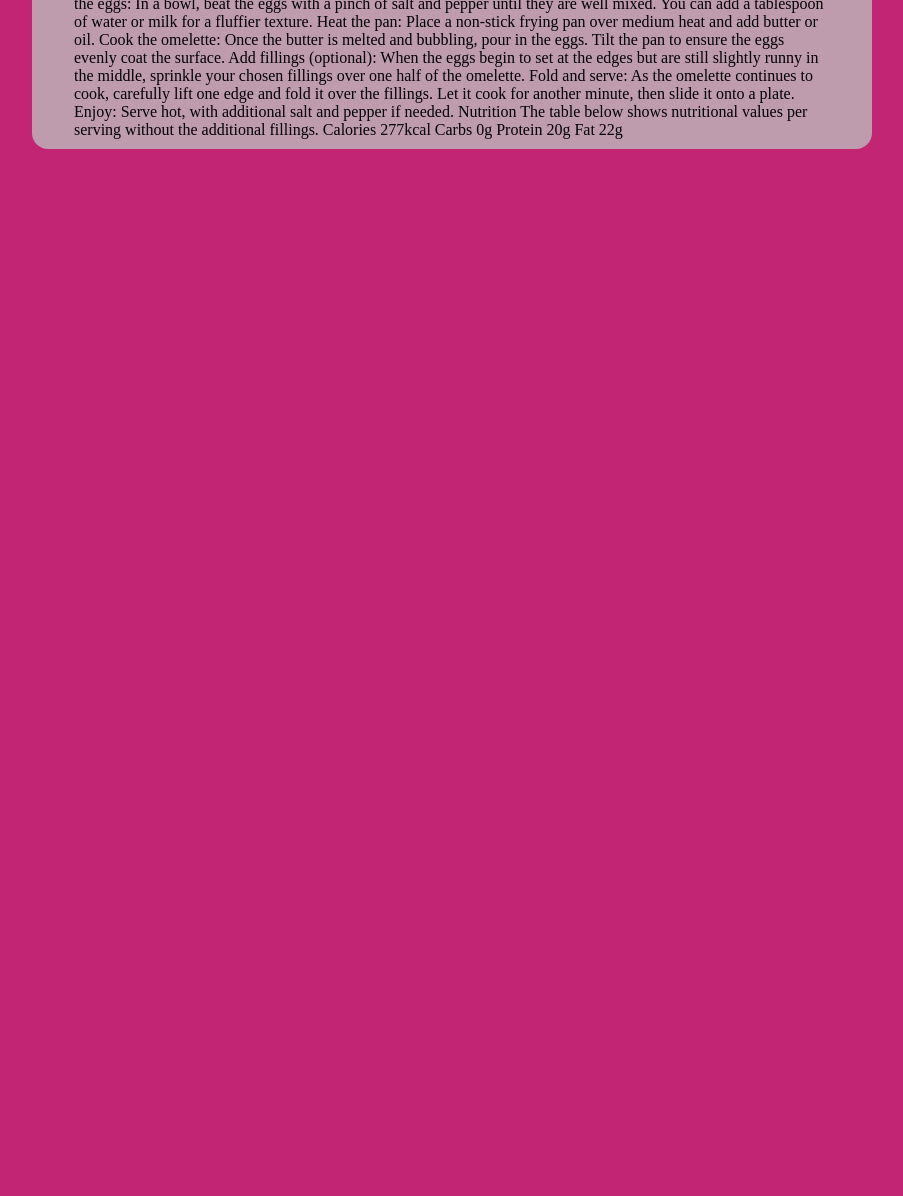
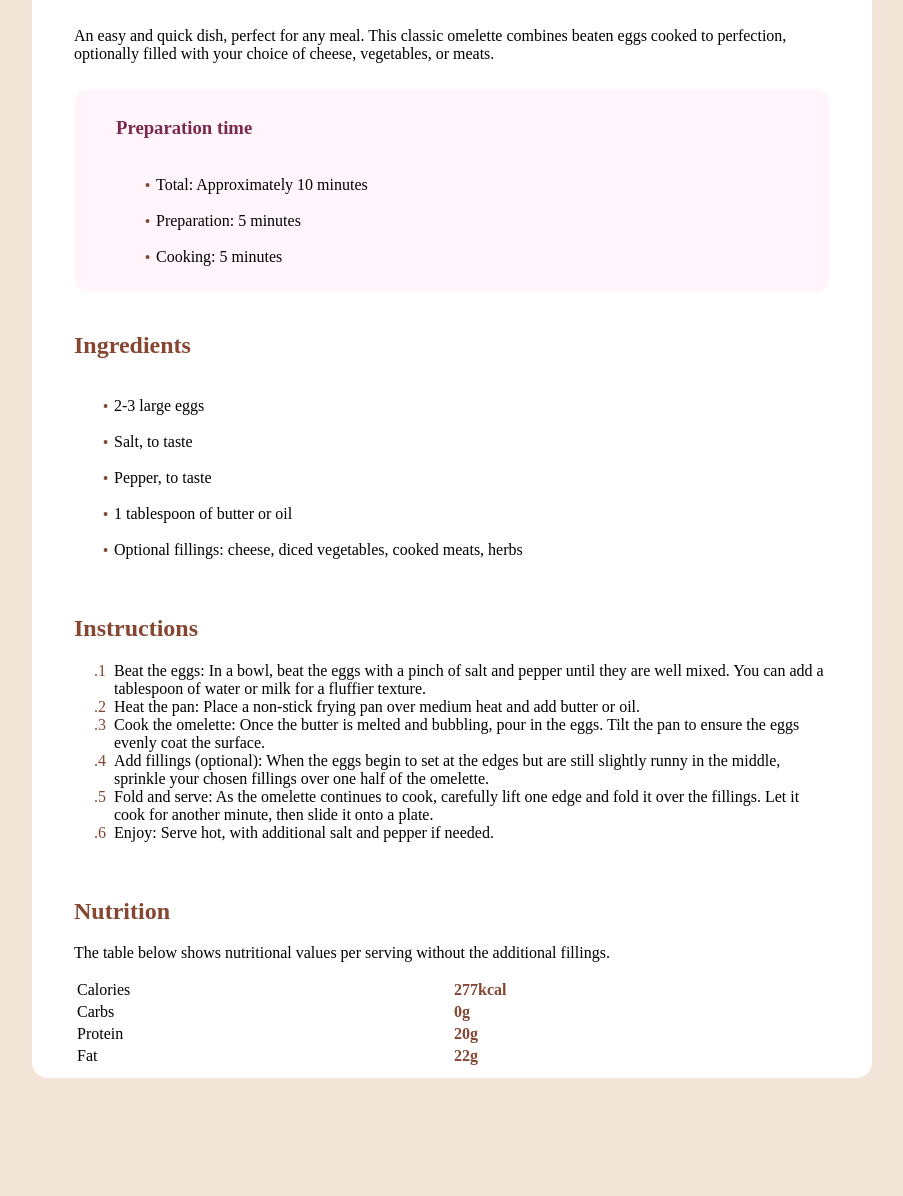
Before and after one commit to shonczinner/recipe-page-main, a plain HTML site: page index.html in a window 1280 px wide. Shown: the part 573-1769 px from the top of the page, without its empty margins (188-1091 px from the left). Before the commit the page ends 834 px from the top, so only its background shows below. Drawn offline with Linux system fonts and the light colour scheme.

Commit message:
further updates

```diff
--- a/index.html
+++ b/index.html
@@ -17,63 +17,77 @@
 
       <img src="assets/images/image-omelette.jpeg">
 
+    <h1>Simple Omelette Recipe</h1>
+    <p>
+      An easy and quick dish, perfect for any meal. This classic omelette combines beaten eggs cooked
+      to perfection, optionally filled with your choice of cheese, vegetables, or meats.
+    </p>
+
+    <div id="prep-time-container">
+      <h3>Preparation time</h3>
+      <ul>
+        <li>Total: Approximately 10 minutes</li>
+        <li>Preparation: 5 minutes</li>
+        <li>Cooking: 5 minutes</li>
+      </ul>
+    </div>
+
+    <div>
+      <h2>Ingredients</h2>
+      <ul>
+        <li>2-3 large eggs</li>
+        <li>Salt, to taste</li>
+        <li>Pepper, to taste</li>
+        <li>1 tablespoon of butter or oil</li>
+        <li>Optional fillings: cheese, diced vegetables, cooked meats, herbs</li>
+      </ul>
+    </div>
+
+  <div>
+    <h2>Instructions</h2>
+    <ol>
+      <li>Beat the eggs: In a bowl, beat the eggs with a pinch of salt and pepper until they are well mixed.
+      You can add a tablespoon of water or milk for a fluffier texture.</li>
+
+      <li>Heat the pan: Place a non-stick frying pan over medium heat and add butter or oil.</li>
+
+      <li>Cook the omelette: Once the butter is melted and bubbling, pour in the eggs. Tilt the pan to ensure
+      the eggs evenly coat the surface.</li>
+
+      <li>Add fillings (optional): When the eggs begin to set at the edges but are still slightly runny in the
+      middle, sprinkle your chosen fillings over one half of the omelette.</li>
+
+      <li>Fold and serve: As the omelette continues to cook, carefully lift one edge and fold it over the
+      fillings. Let it cook for another minute, then slide it onto a plate.</li>
+
+      <li>Enjoy: Serve hot, with additional salt and pepper if needed.</li>
+    </ol>
+  </div>
+  <div>
+    <h2>Nutrition</h2>
+
+    <p>The table below shows nutritional values per serving without the additional fillings.</p>
+    <table>
+      <tr>
+        <th>Calories</th>
+        <td>277kcal</td>
+      </tr>
+      <tr>
+        <th>Carbs</th>
+        <td>0g</td>
+      </tr>
+      <tr>
+        <th>Protein</th>
+        <td>20g</td>
+      </tr>
+      <tr>
+        <th>Fat</th>
+        <td>22g</td>
+      </tr>
+    </table>
+  </div>
 
 
-
-    <p>
-  Simple Omelette Recipe
-
-  An easy and quick dish, perfect for any meal. This classic omelette combines beaten eggs cooked
-  to perfection, optionally filled with your choice of cheese, vegetables, or meats.
-
-  Preparation time
-
-  Total: Approximately 10 minutes
-  Preparation: 5 minutes
-  Cooking: 5 minutes
-
-  Ingredients
-
-  2-3 large eggs
-  Salt, to taste
-  Pepper, to taste
-  1 tablespoon of butter or oil
-  Optional fillings: cheese, diced vegetables, cooked meats, herbs
-
-  Instructions
-
-  Beat the eggs: In a bowl, beat the eggs with a pinch of salt and pepper until they are well mixed.
-  You can add a tablespoon of water or milk for a fluffier texture.
-
-  Heat the pan: Place a non-stick frying pan over medium heat and add butter or oil.
-
-  Cook the omelette: Once the butter is melted and bubbling, pour in the eggs. Tilt the pan to ensure
-  the eggs evenly coat the surface.
-
-  Add fillings (optional): When the eggs begin to set at the edges but are still slightly runny in the
-  middle, sprinkle your chosen fillings over one half of the omelette.
-
-  Fold and serve: As the omelette continues to cook, carefully lift one edge and fold it over the
-  fillings. Let it cook for another minute, then slide it onto a plate.
-
-  Enjoy: Serve hot, with additional salt and pepper if needed.
-
-  Nutrition
-
-  The table below shows nutritional values per serving without the additional fillings.
-
-  Calories
-  277kcal
-
-  Carbs
-  0g
-
-  Protein
-  20g
-
-  Fat
-  22g
-</p>
 </div>
   <div class="attribution" style:>
     Challenge by <a href="https://www.frontendmentor.io?ref=challenge" target="_blank">Frontend Mentor</a>.
--- a/styles.css
+++ b/styles.css
@@ -1,9 +1,32 @@
-.attribution { font-size: 11px; text-align: center; visibility: hidden; }
-.attribution a { color: hsl(228, 45%, 44%); }
+.attribution {visibility: hidden;}
+
+:root {
+    --Nutmeg: hsl(14, 45%, 36%);
+    --DarkRaspberry: hsl(332, 51%, 32%);
+
+    --White: hsl(0, 0%, 100%);
+    --RoseWhite: hsl(330, 100%, 98%);
+    --Eggshell: hsl(30, 54%, 90%);
+    --LightGrey: hsl(30, 18%, 87%);
+    --WengeBrown: hsl(30, 10%, 34%);
+    --DarkCharcoal: hsl(24, 5%, 18%);
+}
+
 body {
-    background-color:  hsl(329, 22%, 68%);
+    background-color:  white    ;
     padding: 0px;
     margin:0px;
+}
+
+#recipe-container >*:not(img){
+    padding-left: 5%;
+    padding-right: 5%;
+    padding-top: 10px;
+    padding-bottom: 10px;
+}
+
+h3{
+    color:var(--DarkRaspberry)
 }
 
 
@@ -12,19 +35,74 @@ img{
     width:100%;
 }
 
+table{
+    width: 100%
+}
+
+th{
+    text-align: left;
+    width: 50%;
+    font-weight:normal;
+}
+
+ul li{
+    list-style: none;
+}
+
+ul li:before{
+    content: '\2022';
+    color: var(--Nutmeg);
+    display: block;
+    height: 5;
+    width: 5;
+    left: -0.7em;
+    top: 1.2em;
+    position: relative;
+}
+
+ol {list-style: none; counter-reset: li}
+
+ol li{
+    counter-increment: li
+}
+
+ol li:before{
+    content: counter(li)"."; color: var(--Nutmeg);
+        display: inline-block; width: 1em; margin-left: -1.5em;
+        margin-right: 0.5em; text-align: right; direction: rtl
+}
+
+td{
+    font-weight:bold;
+}
+
+h2, td{
+    color:var(--Nutmeg)
+}
+
+#prep-time-container{
+    margin-left: 5%;
+    margin-right: 5%;
+    margin-top: 10px;
+    margin-bottom: 10px;
+    background-color:var(--RoseWhite);
+    border-radius: 1rem;
+}
+
 
 @media screen and (min-width: 400px) {
     body {
-        background-color: hsl(330, 68%, 45%);
+        background-color: var(--Eggshell)
     }
 
     #recipe-container {
-        background-color: hsl(329, 22%, 68%);
+        background-color: white;
         margin-left: max(25% - 100px,0px);
         margin-right: max(25% - 100px,0px);
         margin-top: 100px;
         margin-bottom: 100px;
         border-radius: 1rem;
+        padding-top:20px;
     }
 
     #recipe-container img{
@@ -34,20 +112,12 @@ img{
         margin-bottom: 10px;
     }
 
-    #recipe-container p{
-        padding-left: 5%;
-        padding-right: 5%;
-        padding-top: 10px;
-        padding-bottom: 10px;
-    }
-
-
-
-
     img{
         height:90%;
         width:90%;
         border-radius:1rem;
     }
 
+
+
 }
```
